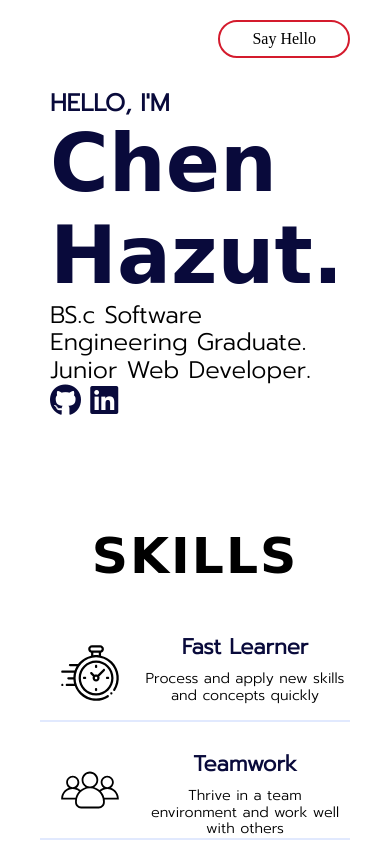
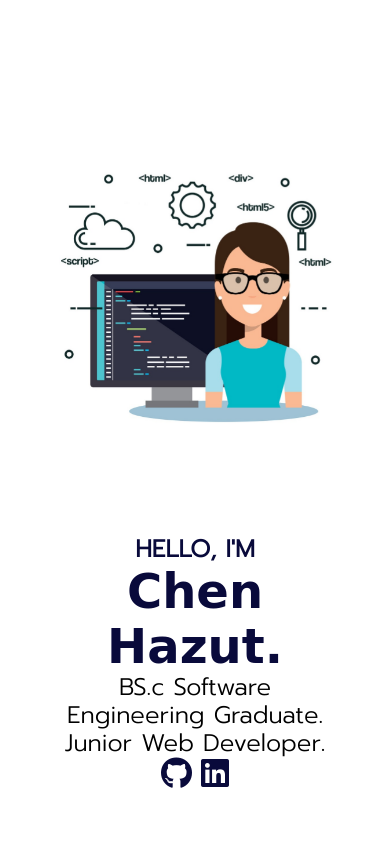
Before and after one commit to ChenHzt/weekend-2-portfolio, a plain HTML site: page index.html in a window 390 px wide. Shown: the top 844 px of the page. Drawn offline with Linux system fonts and the light colour scheme; a web font is replaced by a local one.

Commit message:
home page responsive

```diff
--- a/css/home-page.css
+++ b/css/home-page.css
@@ -1,14 +1,17 @@
 .home-page .side-image {
-  flex: 1;
+  flex:2;
+  /* background: url("../img/software-language-programmer-avatar-vector-17866169.jpg") no-repeat center center/contain; */
+  /* background-color:palegoldenrod; */
+  animation: slide-in 800ms ease-in 0s 1 forwards ;
+  height: 100%;
+  width: 100%;
+}
+
+.home-page .side-image .image{
   background: url("../img/software-language-programmer-avatar-vector-17866169.jpg") no-repeat center center/contain;
   width: 100%;
   height: 100%;
-  top: 0;
-  left: 0;
-  animation: slide-in 800ms ease-in 0s 1 forwards ;
-
 }
-
 
 @keyframes slide-in{
     from{
@@ -52,10 +55,11 @@
   display: flex;
   flex-direction: column;
   justify-content: space-around;
-  padding: 40px 0;
+  /* padding: 40px 0; */
   font-family: "Prompt", sans-serif;
   font-size: 24px;
   animation: slide-in 800ms ease-in 0s 1 forwards ;
+  /* background-color: palegreen; */
 }
 
 
@@ -73,3 +77,19 @@
 .home-page .side-info .contact-block a:visited{
     color: #090A3B;
 }
+
+@media(max-width:768px){
+    .home-page .page-container{
+      flex-direction: column;
+      align-items: center;
+    }
+
+    .side-info{
+      text-align: center;
+    }
+
+    .home-page .headline h1{
+      font-size: 3rem;
+    }
+
+}
--- a/css/skills-page.css
+++ b/css/skills-page.css
@@ -190,7 +190,7 @@
 }
 
 @media (max-width:768px){
-  .page{
+  .skills-page{
     height: max-content;
   }
   .skills-page .page-container {
--- a/index.html
+++ b/index.html
@@ -31,7 +31,7 @@
 
     <header class="page home-page">
         <div class="page-container">
-            <a href="#" class="btn-primary">Say Hello</a>
+            <!-- <a href="#" class="btn-primary">Say Hello</a> -->
             <div class="side-image">
                 <div class="image"></div>
             </div>
@@ -45,8 +45,6 @@
                     <p>Junior Web Developer.</p>
                 </div>
                 <div class="contact-block">
-                    <!-- <p class="mail">&#9993; ChenHzt@gmail.com</p>
-                    <p class="phone">&phone; 050-2696006</p> -->
                     <a href="https://github.com/ChenHzt" target="_blank"><i class="fab fa-github"></i></a>
                     <a href="www.linkedin.com/in/chen-hazut" target="_blank"><i class="fab fa-linkedin"></i></a>
                 </div>
```
